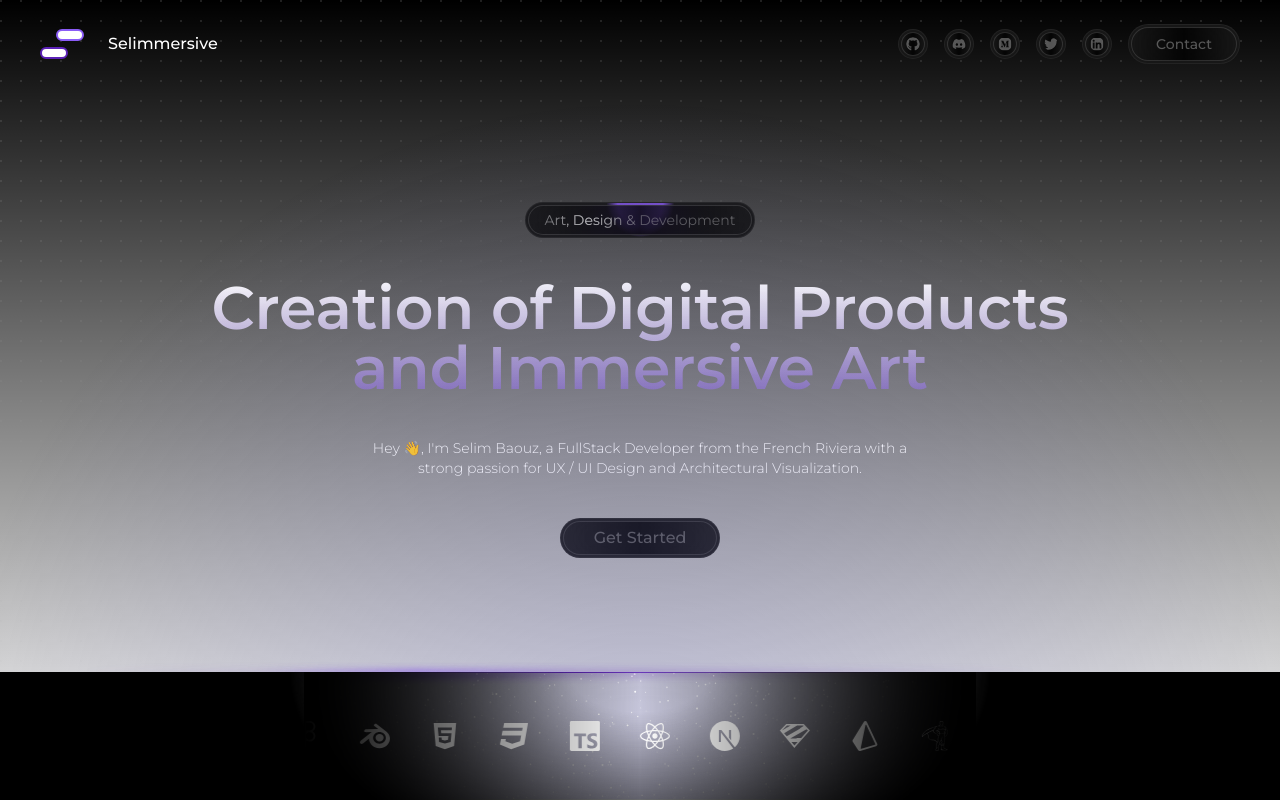
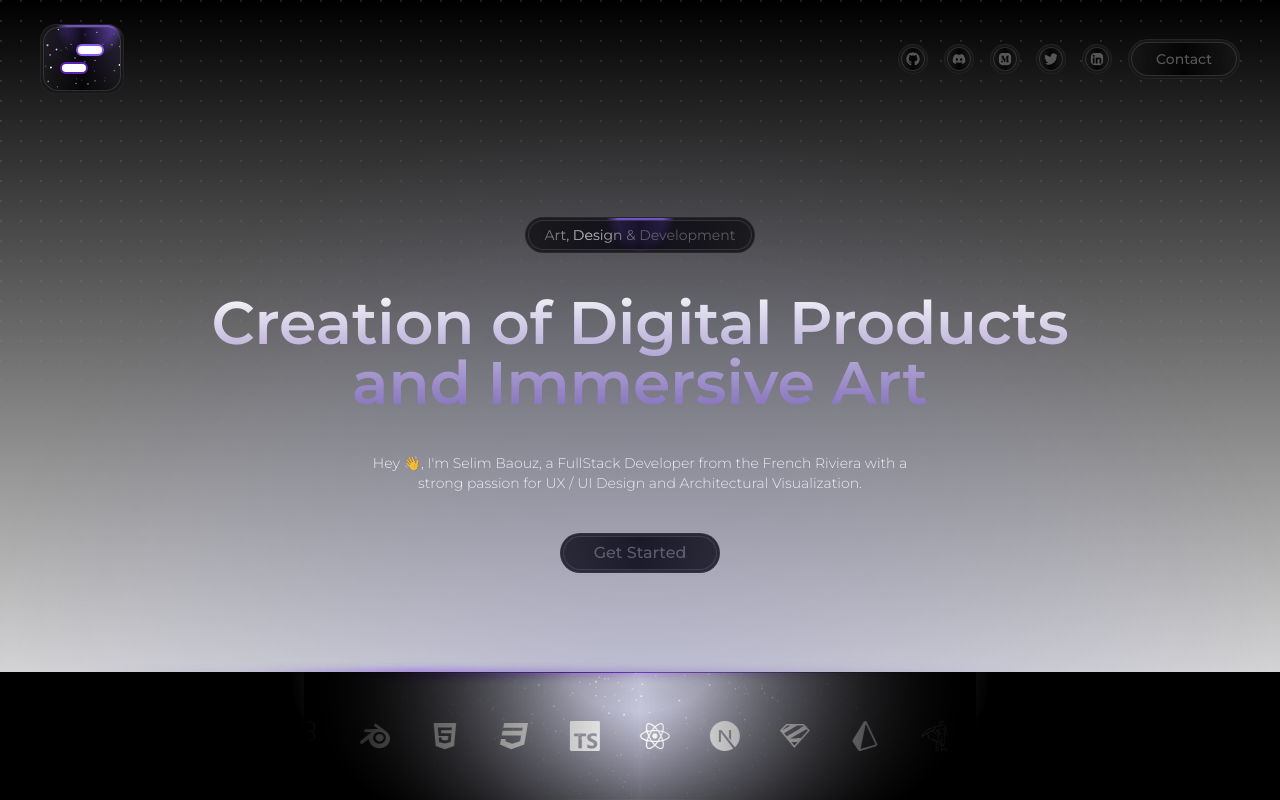
Before and after one commit to sejiux/sejiux-porfolio, a Next.js app: page / in a window 1280 px wide. Built offline with nearby package versions, Linux system fonts and the light colour scheme.

Commit message:
i change icon

```diff
--- a/components/Carousel3D.tsx
+++ b/components/Carousel3D.tsx
@@ -139,10 +139,10 @@ const Carousel3D = ({ works }: Carousel3DProps) => {
                 <AnimatePresence>
                   {position === currentIndex && (
                     <motion.h5 className={cn("absolute text-xl h-auto w-full py-4 text-center antialiased font-medium  top-[40%]", "xs:text-3xl", "sm:text-4xl", "md:top-[37%] md:text-6xl", "lg:text-7xl", "xl:text-9xl xl:top-[30%]", index !== currentIndex && "hidden")} style={{
-                      textShadow: "0 0 5px rgba(0, 0, 0, 0.3), 0 0 10px rgba(0, 0, 0, 0.3), 0 0 15px rgba(0, 0, 0, 0.05)",
+                      textShadow: "0 0 5px rgba(27, 27, 46, 0.5), 0 0 10px rgba(27, 27, 46, 0.4), 0 0 15px rgba(27, 27, 46, 0.3)"
                     }}>
                       <LetterPullup key={index} words={work.title} delay={0.05} duration={0.6} className={cn(
-                        "text-center drop-shadow-sm  md:leading-[5rem] uppercase font-bold",
+                        "text-center drop-shadow-sm md:leading-[5rem] font-bold",
                       )} />
                     </motion.h5>
                   )}
--- a/components/NavBar.tsx
+++ b/components/NavBar.tsx
@@ -1,20 +1,43 @@
+"use client";
 import { linksData } from "@/data/works";
 import { cn } from "@/lib/utils";
 import Link from "next/link";
+import { Button } from "./ui/moving-border";
+import AnimatedShinyText from "./ui/animated-shiny-text";
+import { SparklesCore } from "./ui/sparkles";
 
 const NavBar = () => {
   return (
     <nav className={cn("w-full p-6", "px-10", "2xl:py-10")}>
-      <div className={cn("lg:flex lg:justify-between")}>
-        <div className={cn("flex items-center lg:gap-6", "2xl:gap-10")}>
-          <div className="space-y-1.5">
-            <div className={cn("rounded-full w-7 h-3 ml-4 bg-white border-2 border-violet-500")} />
-            <div className={cn("rounded-full w-7 h-3 bg-white border-2 border-violet-800")} />
-          </div>
-          <h3 className={cn("hidden", "lg:text-base lg:font-medium lg:block", "2xl:text-xl")}>
-            Selimmersive
-          </h3>
-        </div>
+      <div className={cn("flex justify-center lg:justify-between lg:items-center")}>
+        <Link href="/" target="_blank" rel="noopener noreferrer" className={cn(
+          "relative *:transition ease-out *:hover:duration-300 *:hover:text-white border rounded-2xl",
+          "transition-all ease-in border-white/5 bg-neutral-900 hover:bg-neutral-800"
+        )}>
+          <Button
+            borderRadius="1rem"
+            className="relative"
+          >
+            <AnimatedShinyText
+              className={cn(
+                "inline-flex items-center justify-center px-2 py-2 transition ease-out hover:duration-300 hover:text-neutral-400",
+              )}>
+              <div className="space-y-1.5 p-2">
+                <div className={cn("rounded-full w-7 h-3 ml-4 bg-white border-2 border-violet-500")} />
+                <div className={cn("rounded-full w-7 h-3 bg-white border-2 border-violet-800")} />
+              </div>
+            </AnimatedShinyText>
+            <SparklesCore
+              id="2"
+              background="transparent"
+              minSize={0.4}
+              maxSize={1}
+              particleDensity={1200}
+              className="w-full h-full absolute"
+              particleColor="#FFFFFF"
+            />
+          </Button>
+        </Link>
         <div className={cn("hidden", "lg:flex lg:items-center lg:gap-4", "2xl:gap-6")}>
           {linksData.map((data, index) => (
             <Link key={index} href={data.link} target="_blank" rel="noopener noreferrer" className={cn(
--- a/components/ui/animated-shiny-text.tsx
+++ b/components/ui/animated-shiny-text.tsx
@@ -13,7 +13,7 @@ const AnimatedShinyText: FC<AnimatedShinyTextProps> = ({
   shimmerWidth = 100,
 }) => {
   return (
-    <p
+    <div
       style={
         {
           "--shimmer-width": `${shimmerWidth}px`,
@@ -32,7 +32,7 @@ const AnimatedShinyText: FC<AnimatedShinyTextProps> = ({
       )}
     >
       {children}
-    </p>
+    </div>
   );
 };
 
```
